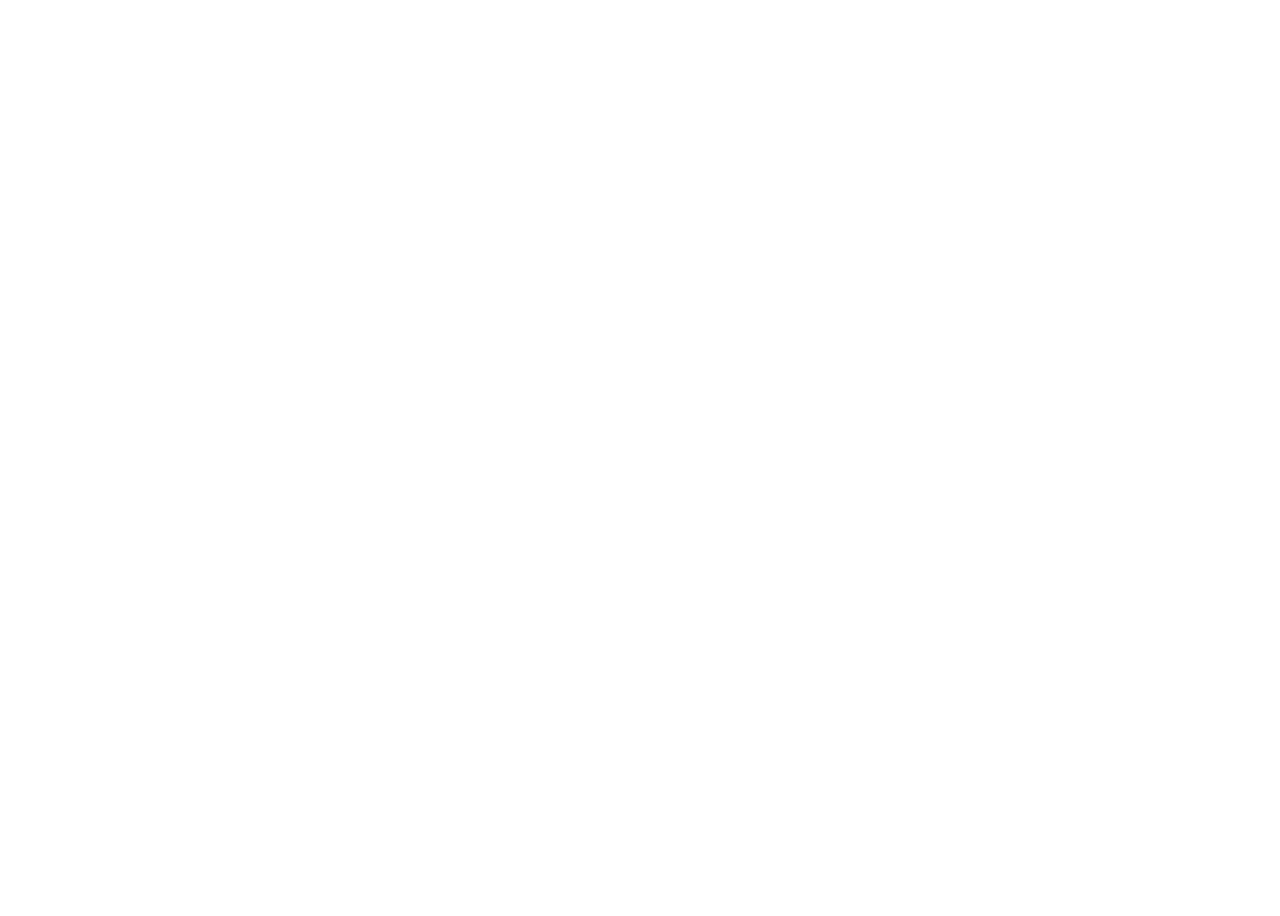
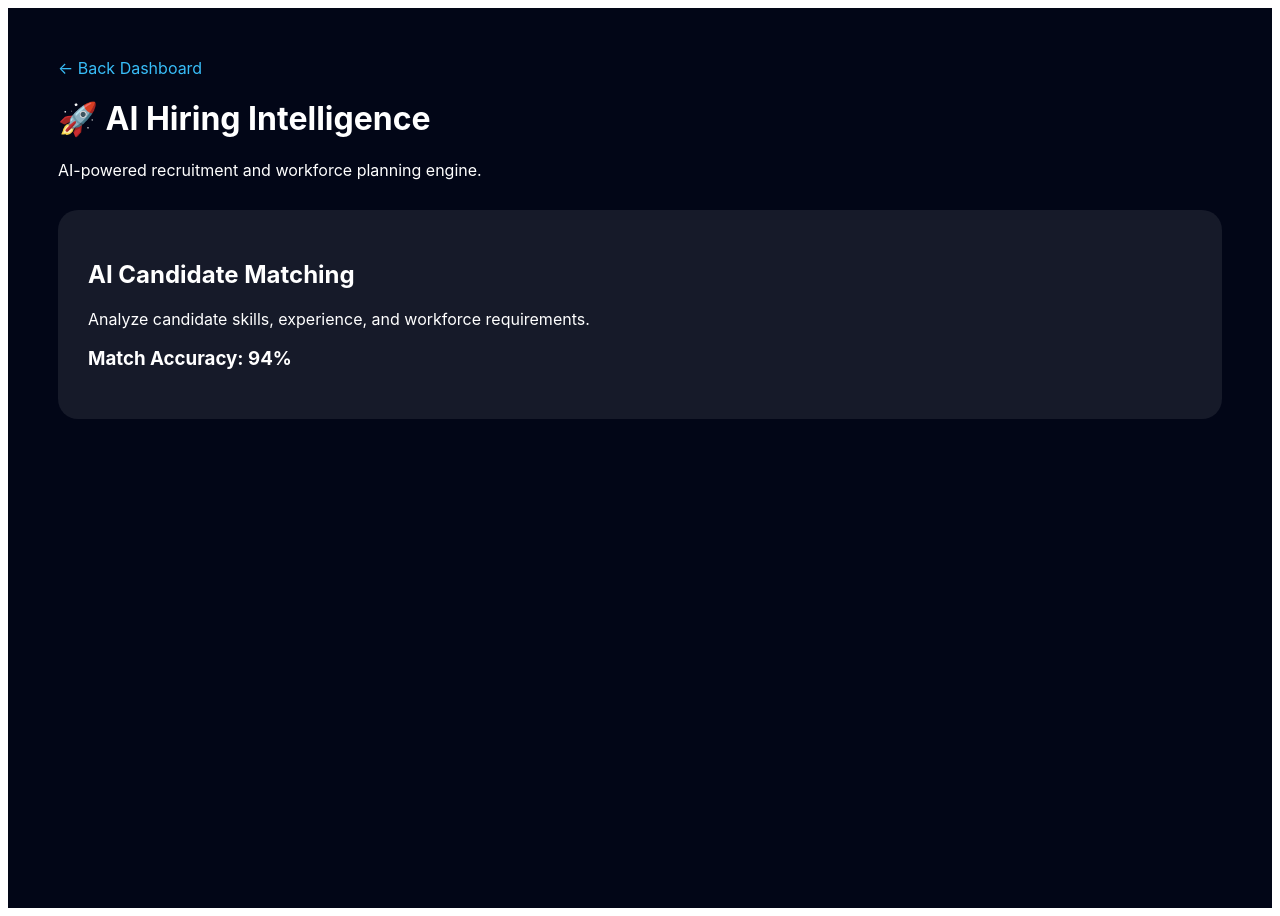
Before and after one commit to alma-98/workforce-intelligence-platform, a React (Vite) app: page /ai-hiring in a window 1280 px wide. Before the commit this address had no page. Before the commit the page ends 800 px from the top, so only its background shows below. Built offline with nearby package versions, Linux system fonts and the light colour scheme.

Commit message:
Add AI Hiring intelligence page

```diff
--- a/src/App.tsx
+++ b/src/App.tsx
@@ -1,6 +1,7 @@
 import { BrowserRouter, Routes, Route } from "react-router-dom";
 import Home from "./pages/Landing/Home";
 import Dashboard from "./pages/Dashboard/Dashboard";
+import AIHiring from "./pages/AIHiring/AIHiring";
 
 export default function App() {
   return (
@@ -8,6 +9,7 @@
       <Routes>
         <Route path="/" element={<Home />} />
         <Route path="/dashboard" element={<Dashboard />} />
+<Route path="/ai-hiring" element={<AIHiring />} />
       </Routes>
     </BrowserRouter>
   );
--- /dev/null
+++ b/src/pages/AIHiring/AIHiring.tsx
@@ -0,0 +1,61 @@
+import { Link } from "react-router-dom";
+
+export default function AIHiring(){
+
+return (
+<div
+style={{
+minHeight:"100vh",
+background:"#020617",
+color:"#fff",
+padding:"50px",
+fontFamily:"Inter,Arial"
+}}
+>
+
+<Link
+to="/dashboard"
+style={{
+color:"#38bdf8",
+textDecoration:"none"
+}}
+>
+← Back Dashboard
+</Link>
+
+<h1>
+🚀 AI Hiring Intelligence
+</h1>
+
+<p>
+AI-powered recruitment and workforce planning engine.
+</p>
+
+<section
+style={{
+background:"rgba(255,255,255,.08)",
+padding:"30px",
+borderRadius:"20px",
+marginTop:"30px"
+}}
+>
+
+<h2>
+AI Candidate Matching
+</h2>
+
+<p>
+Analyze candidate skills, experience,
+and workforce requirements.
+</p>
+
+<h3>
+Match Accuracy: 94%
+</h3>
+
+</section>
+
+</div>
+)
+
+}
--- a/src/pages/Dashboard/Dashboard.tsx
+++ b/src/pages/Dashboard/Dashboard.tsx
@@ -182,6 +182,22 @@
 Launch AI Healthcare Upskilling Program
 for 320 employees.
 </p>
+
+<Link
+to="/ai-hiring"
+style={{
+display:"inline-block",
+marginTop:"20px",
+padding:"12px 24px",
+background:"#2563eb",
+color:"#ffffff",
+borderRadius:"12px",
+textDecoration:"none",
+fontWeight:700
+}}
+>
+🚀 AI Hiring
+</Link>
 
 
 </section>
```
